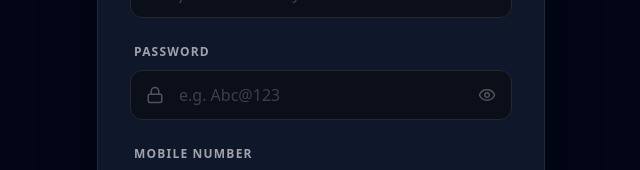
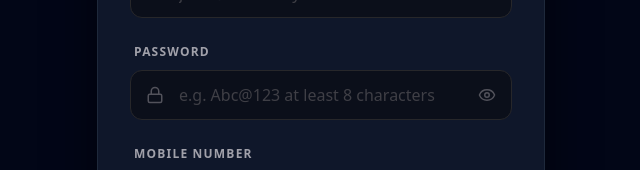
Before and after one commit to SuryanshChaturvedi3/Electricity-complaint-management-system, a React app in the folder Frontend/: page /student/signup in a window 1280 px wide. Shown: the part 365-535 px from the top of the page, without its empty margins (319-959 px from the left). Built offline with nearby package versions, Linux system fonts and the light colour scheme; no server answers; the HTML template or start-up script is replaced by a standard one.

Commit message:
fix: update password placeholder to include character length requirement

```diff
--- a/Frontend/src/pages/student/Signup.jsx
+++ b/Frontend/src/pages/student/Signup.jsx
@@ -63,7 +63,7 @@ function StudentSignup() {
   const placeholders = {
     name: "John Doe",
     email: "john@university.edu",
-    password: "e.g. Abc@123",
+    password: "e.g. Abc@123 at least 8 characters",
     mobileNumber: "9876543210",
   };
 
```
